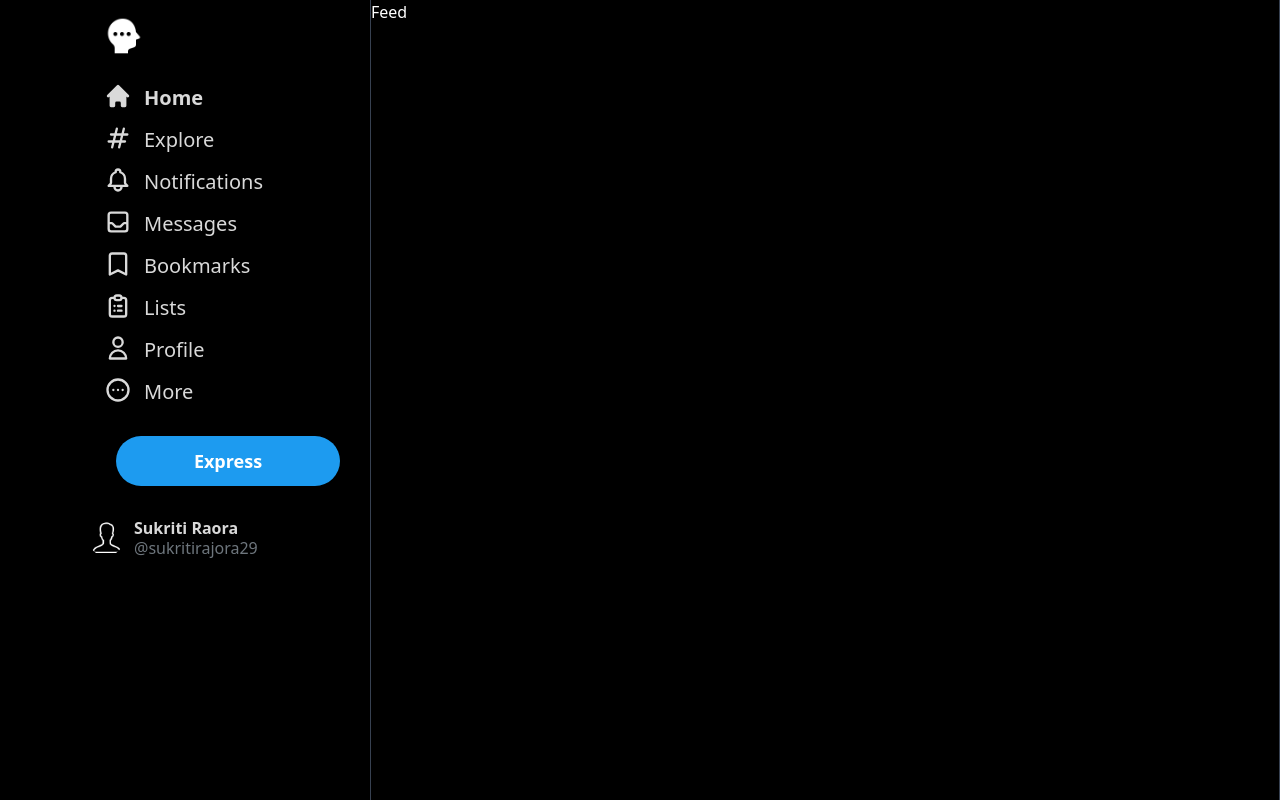
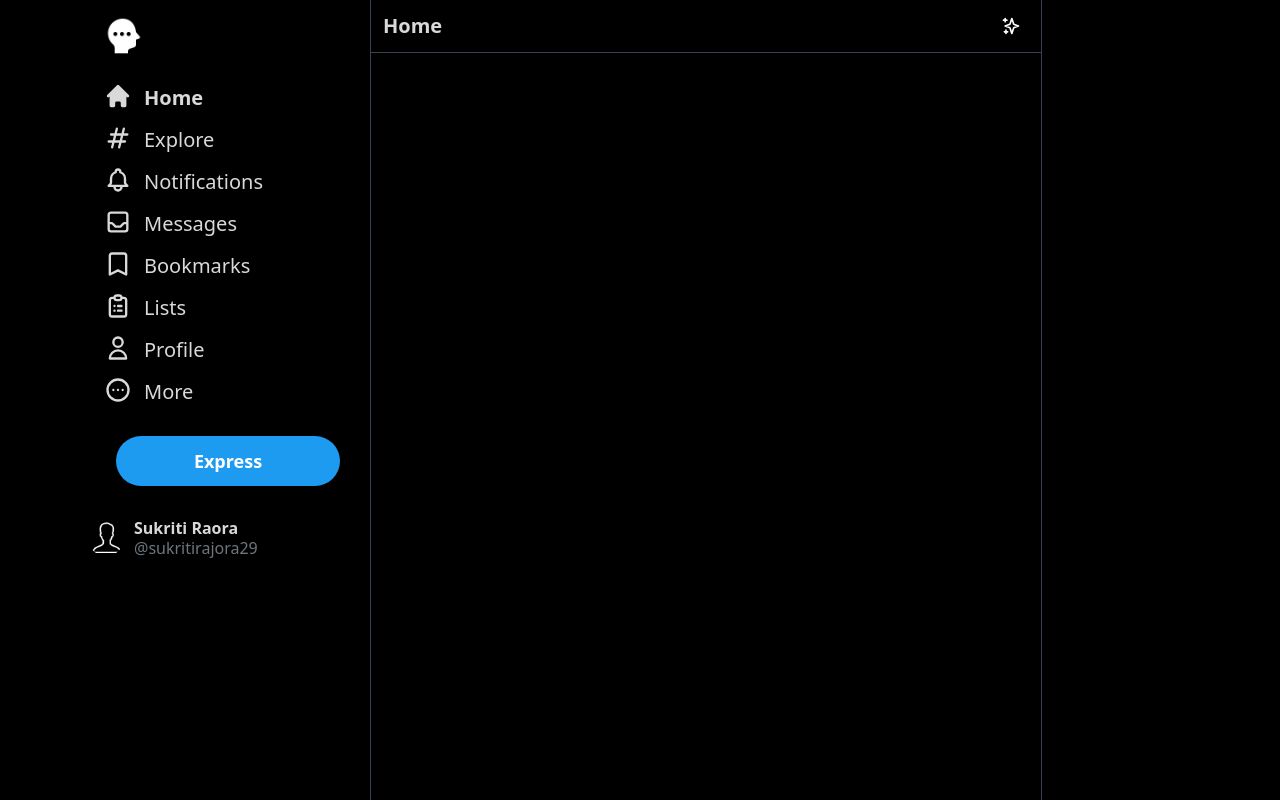
Before and after one commit to SukritiR29/Mind_of_mine, a Next.js app: page / in a window 1280 px wide. Built offline with nearby package versions, Linux system fonts and the light colour scheme.

Commit message:
feed update

```diff
--- a/src/components/Feed.js
+++ b/src/components/Feed.js
@@ -1,9 +1,15 @@
 import React from 'react'
+import { SparklesIcon } from '@heroicons/react/outline'
 
 function feed() {
   return (
-    <div className='text-white flex-grow border-l border-r border-gray-700 max-w-2x1 sm:ml-[75px] xl:ml-[370px]'>
-      Feed
+    <div className="flex-grow border-l border-r border-gray-700 max-w-2xl sm:ml-[73px] xl:ml-[370px]">
+      <div className="text-[#d9d9d9] flex items-center sm:justify-between py-2 px-3 sticky top-0 z-50 bg-black border-b border-gray-700">
+        <h2 className="text-lg sm:text-xl font-bold">Home</h2>
+        <div className="hoverAnimation w-9 h-9 flex items-center justify-center xl:px-0 ml-auto">
+          <SparklesIcon className="h-5 text-white" />
+        </div>
+      </div>
     </div>
   )
 }
```
